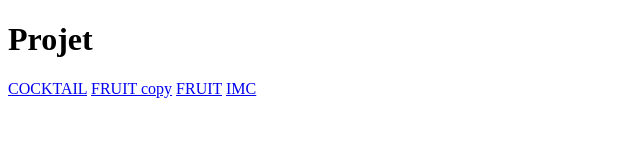
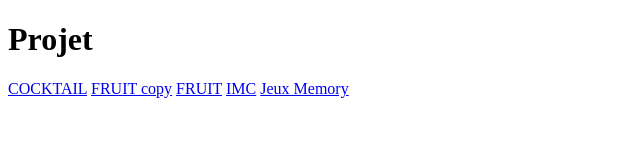
Before and after one commit to Limule44/JavaScript, a plain HTML site: page index.html in a window 1280 px wide. Shown: the whole page, without its empty margins (0-640 px from the left). Drawn offline with Linux system fonts and the light colour scheme.

Commit message:
Update index.html

```diff
--- a/index.html
+++ b/index.html
@@ -11,5 +11,6 @@
     <a href="./FRUIT copy/fruits-4.html">FRUIT copy</a>
     <a href="./FRUIT/fruits-3.html">FRUIT</a>
     <a href="./IMC/imc.html">IMC</a>
+    <a href="./jeux memory/maquette.html">Jeux Memory</a>
 </body>
 </html>
```
